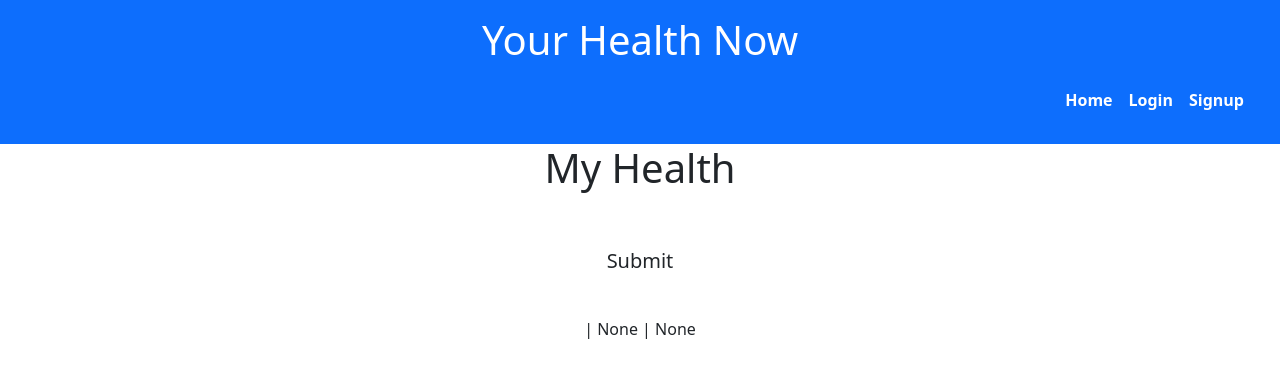
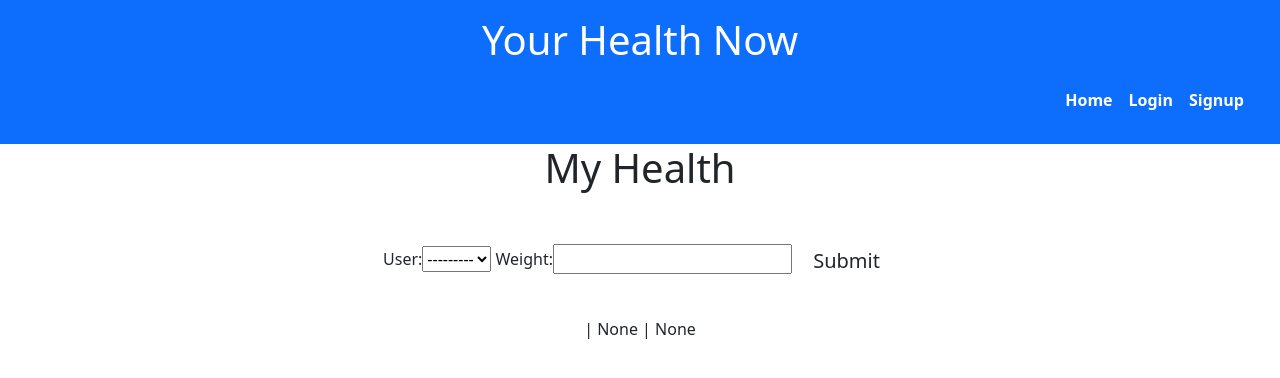
Before and after one commit to BenD2525/Your-Health-Now, a Django app: page /MyHealth/ in a window 1280 px wide. Shown: the top 378 px of the page. Run offline with Django 3.2, Linux system fonts and the light colour scheme; some libraries are stand-ins or nearby versions.

Commit message:
Migrate Stats model, install crispy forms and amend StatUpdateForm to take from ModelForm

```diff
--- a/HealthHub/forms.py
+++ b/HealthHub/forms.py
@@ -46,7 +46,7 @@ from .models import Stats
 #         return user
 
 
-class StatUpdateForm(forms.Form):
+class StatUpdateForm(forms.ModelForm):
     class Meta:
         model = Stats
-        fields = ('user', 'weight', 'date')
+        fields = ('user', 'weight')
--- a/HealthHub/templates/MyHealth.html
+++ b/HealthHub/templates/MyHealth.html
@@ -10,15 +10,18 @@
     </div>
 </div>
 <div class="container-fluid">
-    <div class="col-auto text-center p-3 form-group">
-        <form method="post" style="margin-top: 1.3em;">
-            {{ update_form }}
-            {% csrf_token %}
-            <button type="submit" class="btn btn-signup btn-lg">Submit</button>
-        </form>
+    <div class="row justify-content-center">
+        <div class="col-auto text-center p-3 form-group">
+            <form method="post" style="margin-top: 1.3em;">
+                {{ update_form.as_table }}
+                {% csrf_token %}
+                <button type="submit" class="btn btn-signup btn-lg">Submit</button>
+            </form>
+        </div>
     </div>
     <div class="row justify-content-center">
         <div class="col-auto text-center p-3">
+            <table></table>
             <p class="text-center"> {{ stats.user }} | {{ stats.weight }} | {{ stats.date }} </p>
         </div>
     </div>
--- a/HealthHub/views.py
+++ b/HealthHub/views.py
@@ -18,6 +18,20 @@ class MyHealth(View):
 
         stats = Stats
         update_form = StatUpdateForm
+
+        context = {
+            'stats': stats,
+            "update_form": update_form,
+            'user': stats.user,
+            'weight': stats.weight,
+            'date': stats.date,
+        }
+        return render(request, 'MyHealth.html', context)
+
+    def post(self, request, *args, **kwargs):
+
+        stats = Stats
+        update_form = StatUpdateForm(data=request.POST)
 
         context = {
             'stats': stats,
--- a/YourHealthNow/settings.py
+++ b/YourHealthNow/settings.py
@@ -45,6 +45,8 @@ INSTALLED_APPS = [
     'cloudinary_storage',
     'django.contrib.staticfiles',
     'django.contrib.sites',
+    "crispy_forms",
+    "crispy_bootstrap5",
     'allauth',
     'allauth.account',
     'allauth.socialaccount',
@@ -52,6 +54,10 @@ INSTALLED_APPS = [
     'cloudinary',
     'HealthHub',
 ]
+
+CRISPY_ALLOWED_TEMPLATE_PACKS = "bootstrap5"
+
+CRISPY_TEMPLATE_PACK = "bootstrap5"
 
 SITE_ID = 1
 
--- a/requirements.txt
+++ b/requirements.txt
@@ -1,10 +1,12 @@
 asgiref==3.5.2
 cloudinary==1.29.0
+crispy-bootstrap5==0.6
 dj-database-url==1.0.0
 dj3-cloudinary-storage==0.0.6
 Django==3.2.15
 django-allauth==0.51.0
 django-bootstrap-v5==1.0.11
+django-crispy-forms==1.14.0
 gunicorn==20.1.0
 oauthlib==3.2.0
 psycopg2==2.9.3
```
Also changed, not shown: HealthHub/migrations/0001_initial.py (added).
